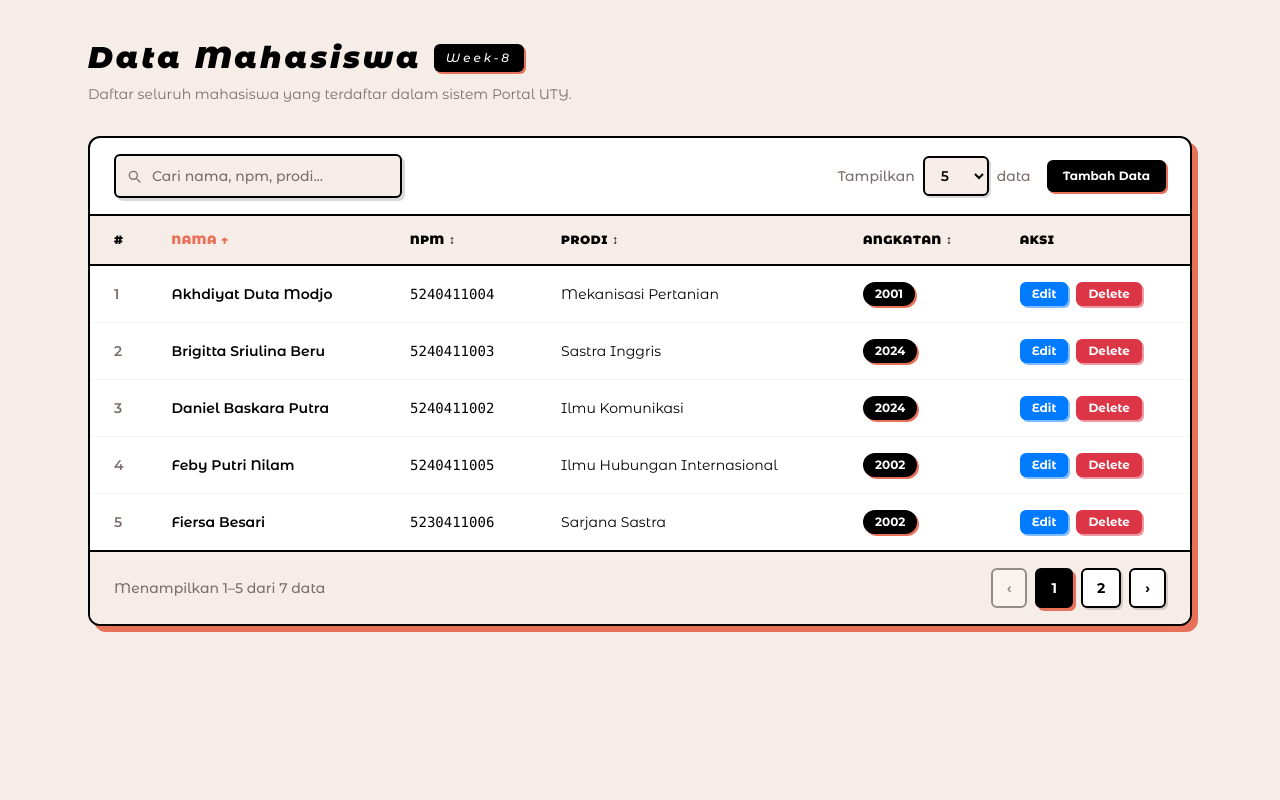
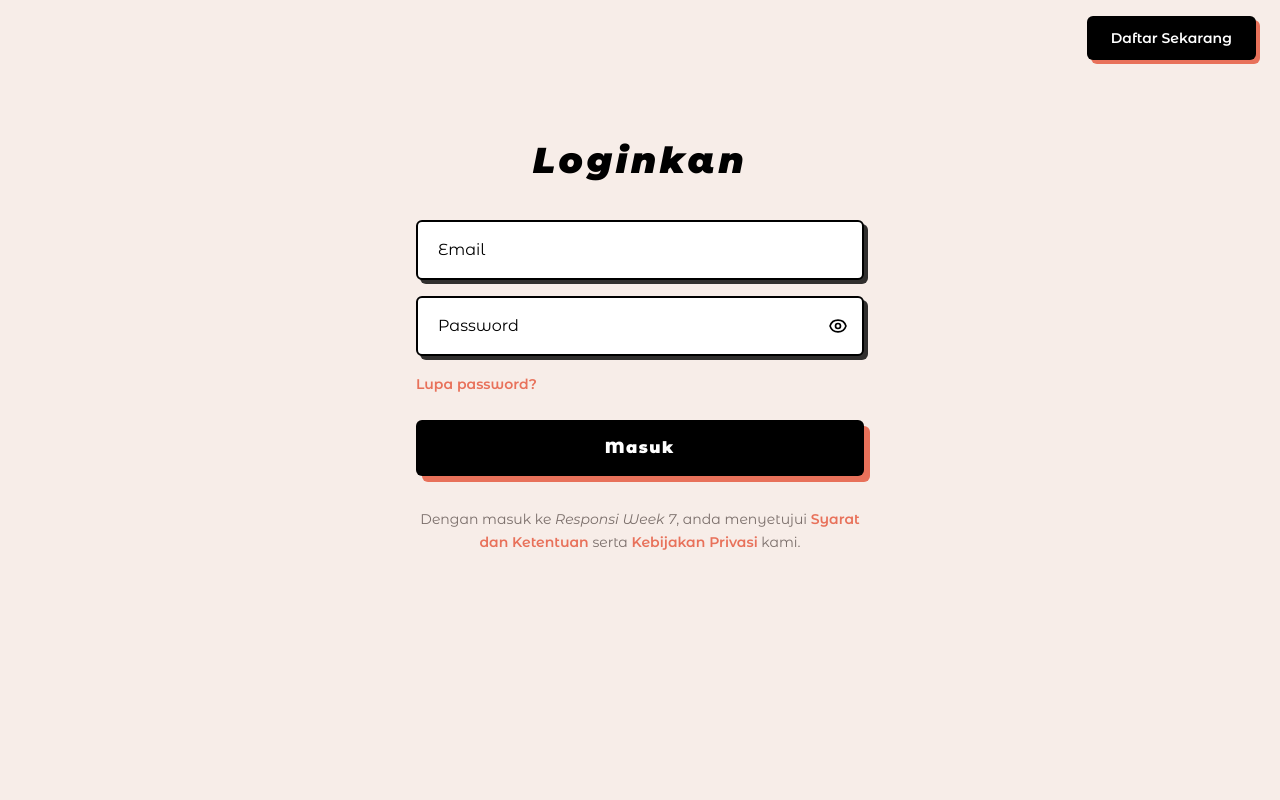
Before and after one commit to ridholess/PWEB-PRAKTIK2526GENAP, a PHP site: page / in a window 1280 px wide. Run offline with PHP 8.4, Linux system fonts and the light colour scheme; data comes from the database, SQL or seed files in the repository.

Commit message:
add week-9

```diff
--- a/add_data.php
+++ b/add_data.php
@@ -1,5 +1,11 @@
 <?php
+session_start();
 require 'koneksi.php';
+
+if (!isset($_SESSION["login"])) {
+    header("Location: ./");
+    exit;
+}
 
 $error = '';
 $success = '';
--- a/delete_data.php
+++ b/delete_data.php
@@ -1,5 +1,11 @@
 <?php
+session_start();
 require 'koneksi.php';
+
+if (!isset($_SESSION["login"])) {
+    header("Location: ./");
+    exit;
+}
 
 $id = (int) ($_GET['id'] ?? 0);
 
--- a/edit_data.php
+++ b/edit_data.php
@@ -1,5 +1,11 @@
 <?php
+session_start();
 require 'koneksi.php';
+
+if (!isset($_SESSION["login"])) {
+    header("Location: ./");
+    exit;
+}
 
 $error = '';
 $success = '';
--- a/index.php
+++ b/index.php
@@ -1,186 +1,167 @@
 <?php
+session_start();
 require 'koneksi.php';
 
-$search = trim($_GET['search'] ?? '');
-$sort = $_GET['sort'] ?? 'nama';
-$dir = ($_GET['dir'] ?? 'asc') === 'desc' ? 'desc' : 'asc';
-$per_page = (int) ($_GET['per_page'] ?? 5);
-$page = max(1, (int) ($_GET['page'] ?? 1));
+if (isset($_SESSION["login"])) {
+    header("Location: ./dashboard.php");
+    exit;
+}
 
-$allowed_sorts = ['nama', 'npm', 'prodi', 'angkatan'];
-if (!in_array($sort, $allowed_sorts))
-    $sort = 'nama';
-$per_page = in_array($per_page, [5, 10, 25, 50]) ? $per_page : 10;
-$search_like = '%' . mysqli_real_escape_string($koneksi, $search) . '%';
+$error = false;
+if (isset($_POST["submit"])) {
+    $email = $_POST["email"];
+    $password = $_POST["password"];
 
-$count_sql = "SELECT COUNT(*) AS total FROM student
-              WHERE nama LIKE '$search_like'
-                 OR npm  LIKE '$search_like'
-                 OR prodi LIKE '$search_like'
-                 OR angkatan LIKE '$search_like'";
-$count_res = mysqli_query($koneksi, $count_sql);
-$total_rows = (int) mysqli_fetch_assoc($count_res)['total'];
-$total_pages = max(1, (int) ceil($total_rows / $per_page));
-$page = min($page, $total_pages);
-$offset = ($page - 1) * $per_page;
+    $result = mysqli_query($koneksi, "SELECT * FROM user WHERE email = '$email'");
 
-$data_sql = "SELECT id, nama, npm, prodi, angkatan FROM student
-             WHERE nama LIKE '$search_like'
-                OR npm  LIKE '$search_like'
-                OR prodi LIKE '$search_like'
-                OR angkatan LIKE '$search_like'
-             ORDER BY $sort $dir
-             LIMIT $per_page OFFSET $offset";
-$data_res = mysqli_query($koneksi, $data_sql);
+    if (mysqli_num_rows($result) === 1) {
+        $row = mysqli_fetch_assoc($result);
 
-require 'function.php';
+        if (password_verify($password, $row["password"])) {
+            $_SESSION["login"] = true;
+            $_SESSION["nama_user"] = $row["nama"];
+            header("Location: ./dashboard.php");
+            exit;
+        }
+    }
+    $error = true;
+}
 
 ?>
+
 <!DOCTYPE html>
-<html lang="id">
+<html lang="en">
 
 <head>
     <meta charset="UTF-8">
     <meta name="viewport" content="width=device-width, initial-scale=1.0">
-    <title>Dashboard Admin</title>
+    <title>Login Page</title>
     <link rel="icon" type="image/png"
         href="https://res.cloudinary.com/dsirus0pz/image/upload/v1774681310/uty-campus_i8pc7v.png">
+    <!-- Tailwind Css -->
     <script src="https://cdn.jsdelivr.net/npm/@tailwindcss/browser@4"></script>
+    <!-- Font Styles -->
     <link rel="preconnect" href="https://fonts.googleapis.com">
     <link rel="preconnect" href="https://fonts.gstatic.com" crossorigin>
     <link
         href="https://fonts.googleapis.com/css2?family=Montserrat+Alternates:ital,wght@0,100;0,200;0,300;0,400;0,500;0,600;0,700;0,800;0,900;1,100;1,200;1,300;1,400;1,500;1,600;1,700;1,800;1,900&display=swap"
         rel="stylesheet">
-    <link rel="stylesheet" href="./css/style.css">
+    <style>
+        body {
+            background-color: #F7EDE8;
+            font-family: 'Montserrat Alternates', sans-serif;
+        }
+    </style>
 </head>
 
-<body class="min-h-screen flex flex-col">
+<body>
+
+    <!-- Navbar -->
+    <nav class="flex items-center justify-end px-6 py-4">
+        <!-- <a href="./" id="btn-close" class="text-black hover:opacity-60 transition-opacity">
+            <svg xmlns="http://www.w3.org/2000/svg" class="w-7 h-7" fill="none" viewBox="0 0 24 24"
+                stroke="currentColor" stroke-width="2.5">
+                <path stroke-linecap="round" stroke-linejoin="round" d="M6 18L18 6M6 6l12 12" />
+            </svg>
+        </a> -->
+
+        <span id="btn-daftar"
+            class="bg-[#000] text-white text-sm font-semibold px-6 py-3 rounded-md cursor-pointer shadow-[4px_4px_0px_#E8715A] hover:shadow-[0px_0px_0px] transition-all duration-300 ease-in-out">
+            Daftar Sekarang
+        </span>
+    </nav>
+    <!-- End of Navbar -->
 
     <!-- Main Content -->
-    <main class="flex-1 px-6 py-10 max-w-6xl mx-auto w-full">
+    <main class="flex-1 flex flex-col items-center justify-center px-4 mt-16">
+        <div class="w-full max-w-md">
 
-        <h1 class="text-3xl font-black italic tracking-widest text-black mb-2 flex items-center gap-3">
-            Data Mahasiswa
-            <span class="bg-[#000] text-white text-xs font-medium italic px-3 py-1.5 rounded-md shadow-[2px_2px_0px_#E8715A] align-middle">Week-8</span>
-        </h1>
-        <p class="text-[#7A6E6A] text-sm mb-8">Daftar seluruh mahasiswa yang terdaftar dalam sistem Portal UTY.</p>
+            <h1 class="text-center text-4xl font-black italic tracking-widest text-black mb-10">
+                Loginkan
+            </h1>
 
-        <div class="bg-white border-2 border-black shadow-[6px_6px_0px_#E8715A] rounded-xl overflow-hidden">
+            <form id="form-login" action="" method="POST" class="space-y-4">
+                <?php if ($error): ?>
+                    <div class="alert alert-danger font-italic text-center" role="alert">
+                        Email / Password salah!
+                    </div>
+                <?php endif; ?>
 
-            <!-- Controls: Search + Per-Page (submitted as GET form) -->
-            <form method="GET" action="index.php" id="filter-form"
-                class="flex flex-col sm:flex-row items-start sm:items-center justify-between gap-4 px-6 py-4 border-b-2 border-black">
-                <!-- Preserve sort & dir -->
-                <input type="hidden" name="sort" value="<?= htmlspecialchars($sort) ?>">
-                <input type="hidden" name="dir" value="<?= htmlspecialchars($dir) ?>">
-                <input type="hidden" name="page" value="1">
-
-                <!-- Search -->
-                <div class="relative w-full sm:w-72">
-                    <svg class="absolute left-3 top-1/2 -translate-y-1/2 w-4 h-4 text-[#7A6E6A]"
-                        xmlns="http://www.w3.org/2000/svg" fill="none" viewBox="0 0 24 24" stroke="currentColor"
-                        stroke-width="2">
-                        <path stroke-linecap="round" stroke-linejoin="round"
-                            d="M21 21l-4.35-4.35M17 11A6 6 0 105 11a6 6 0 0012 0z" />
-                    </svg>
-                    <input id="search-input" type="text" name="search" value="<?= htmlspecialchars($search) ?>"
-                        placeholder="Cari nama, npm, prodi..." autocomplete="off"
-                        class="w-full pl-9 pr-4 py-2.5 border-2 border-black rounded-md text-sm font-medium text-black placeholder-[#7A6E6A] outline-none shadow-[3px_3px_0px_rgba(0,0,0,0.15)] focus:shadow-[3px_3px_0px_#E8715A] transition-all duration-200 bg-[#F7EDE8]" />
+                <div>
+                    <input id="input-email" type="email" name="email" placeholder="Email" autocomplete="off" required
+                        class="w-full bg-white rounded-md border-2 border-[#000] shadow-[4px_4px_0px_0px_rgba(0,0,0,0.80)] active:shadow-[0px_0px_0px] px-5 py-4 pr-14 text-black placeholder-[#000] text-base outline-none transition-all duration-300 ease-in-out" />
                 </div>
 
-                <!-- Per-Page + Submit -->
-                <div class="flex items-center gap-2 text-sm text-[#7A6E6A] font-medium">
-                    <span>Tampilkan</span>
-                    <select name="per_page" id="per-page-select"
-                        onchange="document.getElementById('filter-form').submit()"
-                        class="border-2 border-black px-3 py-2 rounded-md text-black font-semibold bg-[#F7EDE8] outline-none shadow-[2px_2px_0px_rgba(0,0,0,0.15)] cursor-pointer">
-                        <?php foreach ([5, 10, 25, 50] as $opt): ?>
-                            <option value="<?= $opt ?>" <?= $per_page === $opt ? 'selected' : '' ?>><?= $opt ?></option>
-                        <?php endforeach; ?>
-                    </select>
-                    <span>data</span>
-                    <a href="add_data.php"
-                        class="ml-2 bg-[#000] text-white text-xs font-bold px-4 py-2 rounded-md shadow-[2px_2px_0px_#E8715A] hover:shadow-[0px_0px_0px] transition-all duration-200 no-underline inline-block">
-                        Tambah Data
-                    </a>
+                <div class="relative">
+                    <input id="input-password" type="password" name="password" placeholder="Password" autocomplete="off"
+                        required
+                        class="w-full bg-white rounded-md border-2 border-[#000] shadow-[4px_4px_0px_0px_rgba(0,0,0,0.80)] active:shadow-[0px_0px_0px] px-5 py-4 pr-14 text-black placeholder-[#000] text-base outline-none transition-all duration-300 ease-in-out" />
+                    <button type="button" id="btn-toggle-password" onclick="togglePassword()"
+                        class="absolute right-4 top-1/2 -translate-y-1/2 text-[#000] hover:text-black transition-colors cursor-pointer"
+                        aria-label="Tampilkan password">
+                        <svg id="icon-eye" xmlns="http://www.w3.org/2000/svg" class="w-5 h-5" fill="none"
+                            viewBox="0 0 24 24" stroke="currentColor" stroke-width="2">
+                            <path stroke-linecap="round" stroke-linejoin="round" d="M15 12a3 3 0 11-6 0 3 3 0 016 0z" />
+                            <path stroke-linecap="round" stroke-linejoin="round"
+                                d="M2.458 12C3.732 7.943 7.523 5 12 5c4.477 0 8.268 2.943 9.542 7-1.274 4.057-5.065 7-9.542 7-4.477 0-8.268-2.943-9.542-7z" />
+                        </svg>
+                        <svg id="icon-eye-off" xmlns="http://www.w3.org/2000/svg" class="w-5 h-5 hidden" fill="none"
+                            viewBox="0 0 24 24" stroke="currentColor" stroke-width="2">
+                            <path stroke-linecap="round" stroke-linejoin="round"
+                                d="M13.875 18.825A10.05 10.05 0 0112 19c-4.477 0-8.268-2.943-9.542-7a9.97 9.97 0 012.348-3.879M6.878 6.878A9.96 9.96 0 0112 5c4.477 0 8.268 2.943 9.542 7a9.97 9.97 0 01-1.86 3.048M6.878 6.878L3 3m3.878 3.878l10.243 10.243M3 3l18 18" />
+                        </svg>
+                    </button>
                 </div>
+
+                <div class="text-left">
+                    <span id="link-lupa-password"
+                        class="text-[#E8715A] text-sm font-semibold hover:underline cursor-pointer">
+                        Lupa password?
+                    </span>
+                </div>
+
+                <div class="pt-2">
+                    <button type="submit" name="submit" type="password" id="btn-masuk"
+                        class="w-full bg-[#000] text-white font-black text-base tracking-widest py-4 rounded-md cursor-pointer shadow-[6px_6px_0px_#E8715A] hover:shadow-[0px_0px_0px] transition-all duration-300 ease-in-out">
+                        Masuk
+                    </button>
+                </div>
+
             </form>
 
-            <!-- Table -->
-            <div class="overflow-x-auto">
-                <table class="w-full text-sm text-left">
-                    <thead class="bg-[#F7EDE8] border-b-2 border-black">
-                        <tr>
-                            <th class="px-6 py-4 font-black text-black uppercase tracking-wider text-xs w-12">#</th>
-                            <?php
-                            $cols = ['nama' => 'Nama', 'npm' => 'NPM', 'prodi' => 'Prodi', 'angkatan' => 'Angkatan'];
-                            foreach ($cols as $col => $label):
-                                ?>
-                                <th
-                                    class="px-6 py-4 font-black uppercase tracking-wider text-xs cursor-pointer select-none transition-colors <?= $sort === $col ? 'text-[#E8715A]' : 'text-black hover:text-[#E8715A]' ?>">
-                                    <a href="<?= sort_url($col) ?>"
-                                        class="flex items-center gap-1 no-underline text-inherit">
-                                        <?= $label ?> <span><?= sort_icon($col) ?></span>
-                                    </a>
-                                </th>
-                            <?php endforeach; ?>
-                            <th class="px-6 py-4 font-black text-black uppercase tracking-wider text-xs">Aksi</th>
-                        </tr>
-                    </thead>
-                    <tbody class="divide-y divide-gray-100">
-                        <?php if ($total_rows === 0): ?>
-                            <tr>
-                                <td colspan="6" class="text-center py-16 text-[#7A6E6A] font-semibold italic">
-                                    Tidak ada data yang ditemukan.
-                                </td>
-                            </tr>
-                        <?php else: ?>
-                            <?php $no = $offset + 1; ?>
-                            <?php while ($row = mysqli_fetch_assoc($data_res)): ?>
-                                <tr class="transition-colors duration-150">
-                                    <td class="px-6 py-4 text-[#7A6E6A] font-semibold">
-                                        <?= $no++ ?>
-                                    </td>
-                                    <td class="px-6 py-4 text-black font-semibold">
-                                        <?= htmlspecialchars($row['nama']) ?>
-                                    </td>
-                                    <td class="px-6 py-4 text-black font-mono">
-                                        <?= htmlspecialchars($row['npm']) ?>
-                                    </td>
-                                    <td class="px-6 py-4 text-black">
-                                        <?= htmlspecialchars($row['prodi']) ?>
-                                    </td>
-                                    <td class="px-6 py-4">
-                                        <span
-                                            class="inline-block bg-[#000] text-white text-xs font-bold px-3 py-1 rounded-full shadow-[2px_2px_0px_#E8715A]">
-                                            <?= htmlspecialchars($row['angkatan']) ?>
-                                        </span>
-                                    </td>
-                                    <td class="px-6 py-4">
-                                        <div class="flex gap-2">
-                                            <a href="edit_data.php?id=<?= $row['id'] ?>"
-                                                class="bg-[#007BFF] text-white text-xs font-bold px-3 py-1 rounded-md shadow-[2px_2px_0px_rgba(0,123,255,0.5)] hover:shadow-[0px_0px_0px] transition-all duration-200 no-underline">
-                                                Edit
-                                            </a>
-                                            <a href="delete_data.php?id=<?= $row['id'] ?>"
-                                                class="bg-[#DC3545] text-white text-xs font-bold px-3 py-1 rounded-md shadow-[2px_2px_0px_rgba(220,53,69,0.5)] hover:shadow-[0px_0px_0px] transition-all duration-200 no-underline"
-                                                onclick="return confirm('Yakin ingin menghapus data ini?');">
-                                                Delete
-                                            </a>
-                                        </div>
-                                    </td>
-                                </tr>
-                            <?php endwhile; ?>
-                        <?php endif; ?>
-                    </tbody>
-                </table>
-            </div>
+            <p class="text-center text-[#7A6E6A] text-sm mt-8 leading-relaxed">
+                Dengan masuk ke <span class="italic">Responsi Week 7</span>, anda menyetujui
+                <span id="link-syarat" class="text-[#E8715A] font-semibold hover:underline cursor-pointer">Syarat dan
+                    Ketentuan</span>
+                serta
+                <span id="link-privasi" class="text-[#E8715A] font-semibold hover:underline cursor-pointer">Kebijakan
+                    Privasi</span>
+                kami.
+            </p>
 
-            <!-- Footer: Info + Pagination -->
-            <?php require './templates/footerDataTable.php'; ?>
         </div>
+    </main>
+    <!-- End of Main Content -->
 
-    </main>
+    <!-- Script -->
+    <script>
+        function togglePassword() {
+            const input = document.getElementById('input-password');
+            const iconEye = document.getElementById('icon-eye');
+            const iconEyeOff = document.getElementById('icon-eye-off');
+
+            if (input.type === 'password') {
+                input.type = 'text';
+                iconEye.classList.add('hidden');
+                iconEyeOff.classList.remove('hidden');
+            } else {
+                input.type = 'password';
+                iconEye.classList.remove('hidden');
+                iconEyeOff.classList.add('hidden');
+            }
+        }
+    </script>
+    <!-- End of Script -->
 
 </body>
 
--- a/koneksi.php
+++ b/koneksi.php
@@ -1,6 +1,6 @@
 <?php
 
-$koneksi = mysqli_connect("localhost", "root", "", "db_week8");
+$koneksi = mysqli_connect("localhost", "root", "", "db_week7");
 
 if (mysqli_connect_error()) {
     echo "Koneksi database gagal : " . mysqli_connect_error();
```
Also changed, not shown: dashboard.php (added, +170 -0 lines), database/db_week9.sql (renamed from database/db_week8.sql, +14 -13 lines), logout.php (added, +8 -0 lines), templates/readData.php (added, +34 -0 lines), templates/function.php (renamed from function.php), 2 other files.
